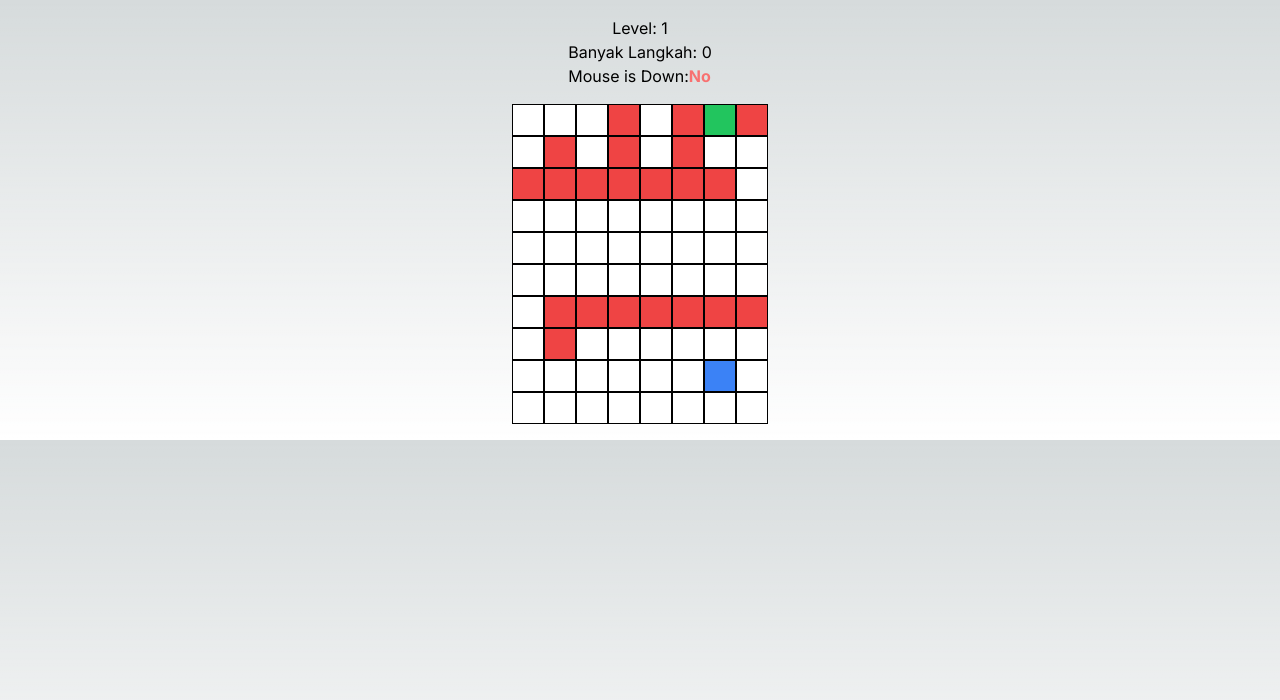
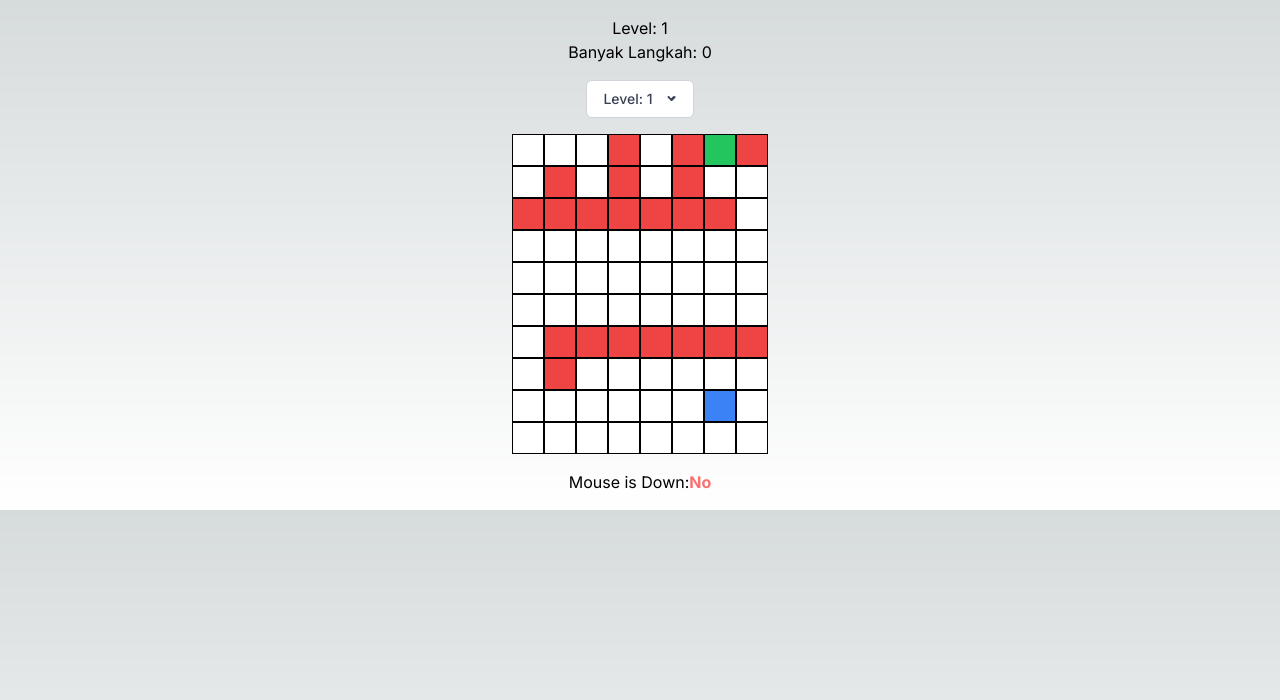
Before and after one commit to rororyo/project-kka, a Next.js app: page / in a window 1280 px wide. Shown: the top 700 px of the page. Built offline with nearby package versions, Linux system fonts and the light colour scheme.

Commit message:
feat: jump level and add levels

```diff
--- a/package.json
+++ b/package.json
@@ -9,6 +9,8 @@
     "lint": "next lint"
   },
   "dependencies": {
+    "@heathmont/moon-core-tw": "^10.10.2",
+    "@heathmont/moon-icons-tw": "^9.28.6",
     "next": "13.5.6",
     "react": "^18",
     "react-dom": "^18",
--- a/src/app/page.js
+++ b/src/app/page.js
@@ -12,6 +12,7 @@ export default function Home() {
   const [step, setStep] = useState([]);
   const [level, setLevel] = useState(0);
   const [isMouseDown, setIsMouseDown] = useState(false);
+  const [isOpen, setIsOpen] = useState(false);
 
   const handleDrag = (indexRow, indexCol, baris) => {
     if (isMouseDown) handleClick(indexRow, indexCol, baris);
@@ -86,15 +87,59 @@ export default function Home() {
       <ToastContainer />
       <div className='flex flex-col items-center m-4 justify-center gap-4'>
         <div className='flex flex-col text-center'>
-          <div>Level: {(level + 1) % levels.length}</div>
+          <div>Level: {(level % levels.length) + 1}</div>
           <div>Banyak Langkah: {step.length}</div>
-          <div className='flex flex-row'>
-            Mouse is Down:{' '}
-            <h4 className='font-bold text-red-400'>
-              {' '}
-              {isMouseDown == false ? 'No' : 'Yes'}
-            </h4>
+        </div>
+        <div className='relative inline-block text-left'>
+          <div>
+            <button
+              onClick={() => setIsOpen(!isOpen)}
+              type='button'
+              className='inline-flex justify-center px-4 py-2 text-sm font-medium text-gray-700 bg-white border border-gray-300 rounded-md hover:bg-gray-50 focus:outline-none focus:ring focus:ring-offset-2 focus:ring-blue-500 focus:ring-offset-gray-100'
+            >
+              Level: {(level % levels.length) + 1}
+              <svg
+                className='-mr-1 ml-2 h-5 w-5'
+                xmlns='http://www.w3.org/2000/svg'
+                viewBox='0 0 20 20'
+                fill='currentColor'
+                aria-hidden='true'
+              >
+                <path
+                  fillRule='evenodd'
+                  d='M14.293 7.293a1 1 0 010 1.414l-3 3a1 1 0 01-1.414 0l-3-3a1 1 0 111.414-1.414L10 9.586l2.293-2.293a1 1 0 011.414 0z'
+                />
+              </svg>
+            </button>
           </div>
+          {isOpen && (
+            <div className='origin-top-right absolute right-0 mt-2 w-full cursor-pointer rounded-md shadow-lg bg-white ring-1 ring-black ring-opacity-5'>
+              <div
+                className='py-1'
+                role='menu'
+                aria-orientation='vertical'
+                aria-labelledby='options-menu'
+              >
+                {levels.map((item, index) => {
+                  return (
+                    <a
+                      onClick={() => {
+                        setLevel(index);
+                        setBoard(levels[index].board);
+                        setActiveBoard(levels[index].activeBoard);
+                        setStep([]);
+                        setIsOpen(false);
+                      }}
+                      className='block px-4 py-2 text-sm text-gray-700 hover:bg-gray-100'
+                      role='menuitem'
+                    >
+                      Level {index + 1}
+                    </a>
+                  );
+                })}
+              </div>
+            </div>
+          )}
         </div>
 
         <div className='flex'>
@@ -130,6 +175,13 @@ export default function Home() {
             })}
           </div>
         </div>
+        <div className='flex flex-row'>
+          Mouse is Down:{' '}
+          <h4 className='font-bold text-red-400'>
+            {' '}
+            {isMouseDown == false ? 'No' : 'Yes'}
+          </h4>
+        </div>
       </div>
     </>
   );
--- a/src/app/utils/levels.js
+++ b/src/app/utils/levels.js
@@ -31,28 +31,84 @@ const levels = [
     id: 2,
     name: "Level 2",
     board: [
-      [1, 1, 1, 8, 1, 8, 1, 8],
-      [1, 8, 1, 8, 1, 8, 1, 9],
+      [9, 8, 1, 1, 1, 1, 1, 8],
+      [1, 1, 1, 1, 1, 8, 1, 1],
+      [1, 8, 8, 8, 8, 8, 8, 8],
+      [1, 1, 1, 9, 1, 1, 1, 1],
       [8, 8, 8, 8, 8, 8, 8, 1],
-      [1, 1, 1, 9, 1, 1, 1, 1],
-      [1, 1, 1, 1, 1, 1, 1, 1],
       [1, 1, 1, 1, 1, 1, 1, 1],
       [1, 8, 8, 8, 8, 8, 8, 8],
-      [1, 8, 1, 0, 1, 1, 1, 1],
+      [1, 1, 1, 0, 1, 1, 1, 1],
       [1, 1, 1, 1, 1, 0, 1, 1],
       [1, 1, 1, 1, 1, 1, 1, 1],
     ],
     activeBoard: [
-      [8, 8, 8, 8, 8, 8, 8, 8],
-      [8, 8, 8, 8, 8, 8, 8, 8],
-      [8, 8, 8, 8, 8, 8, 8, 8],
-      [8, 8, 8, 8, 8, 8, 8, 8],
-      [8, 8, 8, 8, 8, 8, 8, 8],
-      [8, 8, 8, 8, 8, 8, 8, 8],
-      [8, 8, 8, 8, 8, 8, 8, 8],
-      [8, 8, 8, 1, 8, 8, 8, 8],
-      [8, 8, 8, 8, 8, 8, 1, 8],
-      [8, 8, 8, 8, 8, 8, 8, 8],
+      [0, 0, 0, 0, 0, 0, 0, 0],
+      [0, 0, 0, 0, 0, 0, 0, 0],
+      [0, 0, 0, 0, 0, 0, 0, 0],
+      [0, 0, 0, 0, 0, 0, 0, 0],
+      [0, 0, 0, 0, 0, 0, 0, 0],
+      [0, 0, 0, 0, 0, 0, 0, 0],
+      [0, 0, 0, 0, 0, 0, 0, 0],
+      [0, 0, 0, 0, 0, 0, 0, 0],
+      [0, 0, 0, 0, 0, 0, 1, 0],
+      [0, 0, 0, 0, 0, 0, 0, 0],
+    ]
+  },
+  {
+    id: 3,
+    name: "Level 3",
+    board: [
+      [1, 1, 1, 1, 1, 8, 1, 1],
+      [1, 8, 8, 8, 8, 8, 8, 8],
+      [1, 1, 1, 9, 1, 1, 1, 1],
+      [8, 8, 8, 8, 8, 8, 8, 1],
+      [1, 1, 1, 1, 1, 1, 1, 1],
+      [9, 8, 1, 1, 1, 1, 1, 8],
+      [1, 8, 8, 8, 8, 8, 8, 8],
+      [1, 1, 1, 0, 1, 1, 1, 1],
+      [1, 1, 1, 1, 1, 0, 1, 1],
+      [1, 1, 1, 1, 1, 1, 1, 1],
+    ],
+    activeBoard: [
+      [0, 0, 0, 0, 0, 0, 0, 0],
+      [0, 0, 0, 0, 0, 0, 0, 0],
+      [0, 0, 0, 0, 0, 0, 0, 0],
+      [0, 0, 0, 0, 0, 0, 0, 0],
+      [0, 0, 0, 0, 0, 0, 0, 0],
+      [0, 0, 0, 0, 0, 0, 0, 0],
+      [0, 0, 0, 0, 0, 0, 0, 0],
+      [0, 0, 0, 0, 0, 0, 0, 0],
+      [0, 0, 0, 0, 0, 0, 1, 0],
+      [0, 0, 0, 0, 0, 0, 0, 0],
+    ]
+  },
+  {
+    id: 4,
+    name: "Level 4",
+    board: [
+      [9, 1, 1, 1, 1, 8, 1, 1],
+      [1, 8, 8, 8, 8, 8, 8, 8],
+      [1, 1, 1, 1, 1, 1, 1, 1],
+      [8, 8, 8, 8, 8, 8, 8, 1],
+      [1, 1, 1, 1, 1, 1, 1, 1],
+      [1, 8, 1, 1, 1, 1, 1, 8],
+      [1, 1, 1, 1, 1, 1, 1, 1],
+      [1, 8, 8, 8, 8, 8, 8, 8],
+      [1, 1, 1, 1, 1, 0, 1, 1],
+      [1, 1, 1, 1, 1, 1, 1, 1],
+    ],
+    activeBoard: [
+      [0, 0, 0, 0, 0, 0, 0, 0],
+      [0, 0, 0, 0, 0, 0, 0, 0],
+      [0, 0, 0, 0, 0, 0, 0, 0],
+      [0, 0, 0, 0, 0, 0, 0, 0],
+      [0, 0, 0, 0, 0, 0, 0, 0],
+      [0, 0, 0, 0, 0, 0, 0, 0],
+      [0, 0, 0, 0, 0, 0, 0, 0],
+      [0, 0, 0, 0, 0, 0, 0, 0],
+      [0, 0, 0, 0, 0, 0, 1, 0],
+      [0, 0, 0, 0, 0, 0, 0, 0],
     ]
   }
 ];
```
Also changed, not shown: 1 other file (tests, documents, lock files or other folders).
